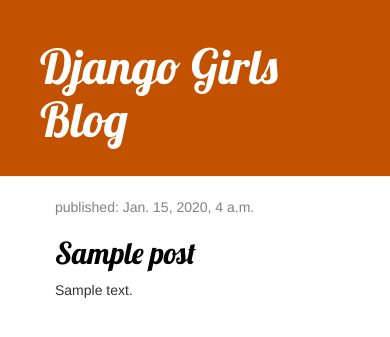
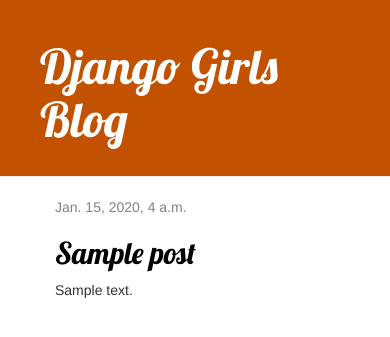
Before and after one commit to jojotrujillo/django-girls-blog-tutorial, a Django app: page / in a window 390 px wide. Shown: the top 337 px of the page. Run offline with Django 3.2, Linux system fonts and the light colour scheme; tables that the repository leaves empty hold one stand-in row (values such as "Sample post"); some libraries are stand-ins or nearby versions.

Commit message:
Extend templates
Create base template and extend post_list.html

```diff
--- /dev/null
+++ b/blog/templates/blog/base.html
@@ -0,0 +1,24 @@
+{% load static %}
+<html lang="en">
+<head>
+    <meta charset="UTF-8">
+    <link rel="stylesheet" href="//maxcdn.bootstrapcdn.com/bootstrap/3.2.0/css/bootstrap.min.css">
+    <link rel="stylesheet" href="//maxcdn.bootstrapcdn.com/bootstrap/3.2.0/css/bootstrap-theme.min.css">
+    <link href="//fonts.googleapis.com/css?family=Lobster&subset=latin,latin-ext" rel="stylesheet" type="text/css">
+    <link rel="stylesheet" href="{% static 'css/blog.css' %}">
+    <title>Django Girls blog</title>
+</head>
+<body>
+    <div class="page-header">
+        <h1><a href="/">Django Girls Blog</a></h1>
+    </div>
+    <div class="content container">
+        <div class="row">
+            <div class="col-md-8">
+                {% block content %}
+                {% endblock %}
+            </div>
+        </div>
+    </div>
+</body>
+</html>
--- a/blog/templates/blog/post_list.html
+++ b/blog/templates/blog/post_list.html
@@ -1,32 +1,13 @@
-{% load static %}
-<!DOCTYPE html>
-<html lang="en">
-<head>
-    <meta charset="UTF-8">
-    <link rel="stylesheet" href="//maxcdn.bootstrapcdn.com/bootstrap/3.2.0/css/bootstrap.min.css">
-    <link rel="stylesheet" href="//maxcdn.bootstrapcdn.com/bootstrap/3.2.0/css/bootstrap-theme.min.css">
-    <link href="//fonts.googleapis.com/css?family=Lobster&subset=latin,latin-ext" rel="stylesheet" type="text/css">
-    <link rel="stylesheet" href="{% static 'css/blog.css' %}">
-    <title>Django Girls blog</title>
-</head>
-<body>
-    <div class="page-header">
-        <h1><a href="/">Django Girls Blog</a></h1>
-    </div>
-    <div class="content container">
-        <div class="row">
-            <div class="col-md-8">
+{% extends 'blog/base.html' %}
+
+{% block content %}
     {% for post in posts %}
         <div class="post">
             <div class="date">
-                            <p>published: {{ post.published_date }}</p>
+                {{ post.published_date }}
             </div>
             <h2><a href="">{{ post.title }}</a></h2>
             <p>{{ post.text|linebreaksbr }}</p>
         </div>
     {% endfor %}
-            </div>
-        </div>
-    </div>
-</body>
-</html>
+{% endblock %}
```
Lines whose indentation alone changed are shown as unchanged.
